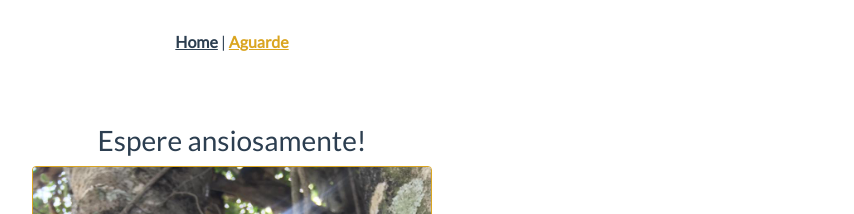
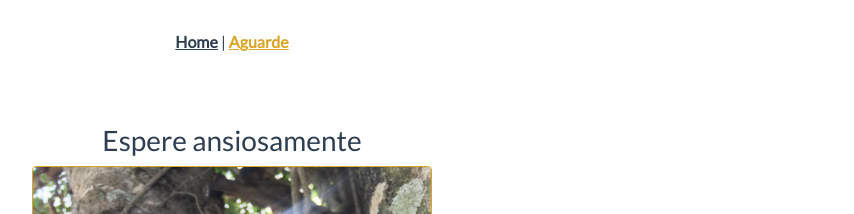
Before and after one commit to morais948/balbolos, a Vue app: page /#/aguarde in a window 1280 px wide. Shown: the top 214 px of the page, without its empty margins (408-1262 px from the left). Built offline with nearby package versions, Linux system fonts and the light colour scheme.

Commit message:
correção apresentação

```diff
--- a/src/views/About.vue
+++ b/src/views/About.vue
@@ -1,6 +1,6 @@
 <template>
     <div class="about">
-        <HelloWorld class="mb-2" data-aos="fade-up" msg="Espere ansiosamente!" emoji="💕"/>
+        <HelloWorld class="mb-2" data-aos="fade-up" msg="Espere ansiosamente" emoji="💕"/>
         <img height="400" width="400" class="img-fluid img-cat mb-2 rounded" data-aos="fade-down" alt="simba um gatinho simpatico" src="../assets/imgs/olivia.jpg">
         <h1 data-aos="fade-up" class="texto-fixo">Criado por Matheus Morais Dev fullStack ❤️</h1>
     </div>
```
